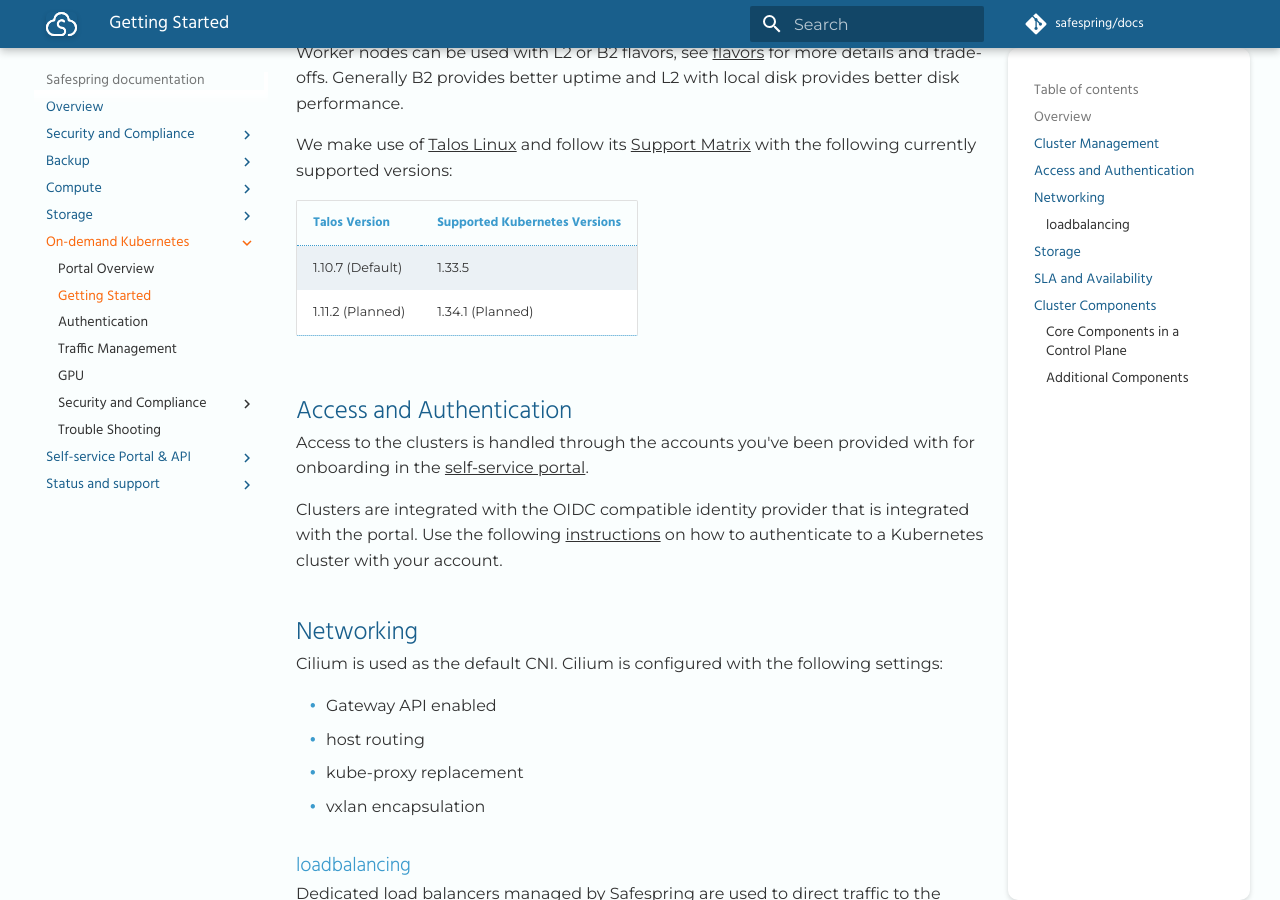
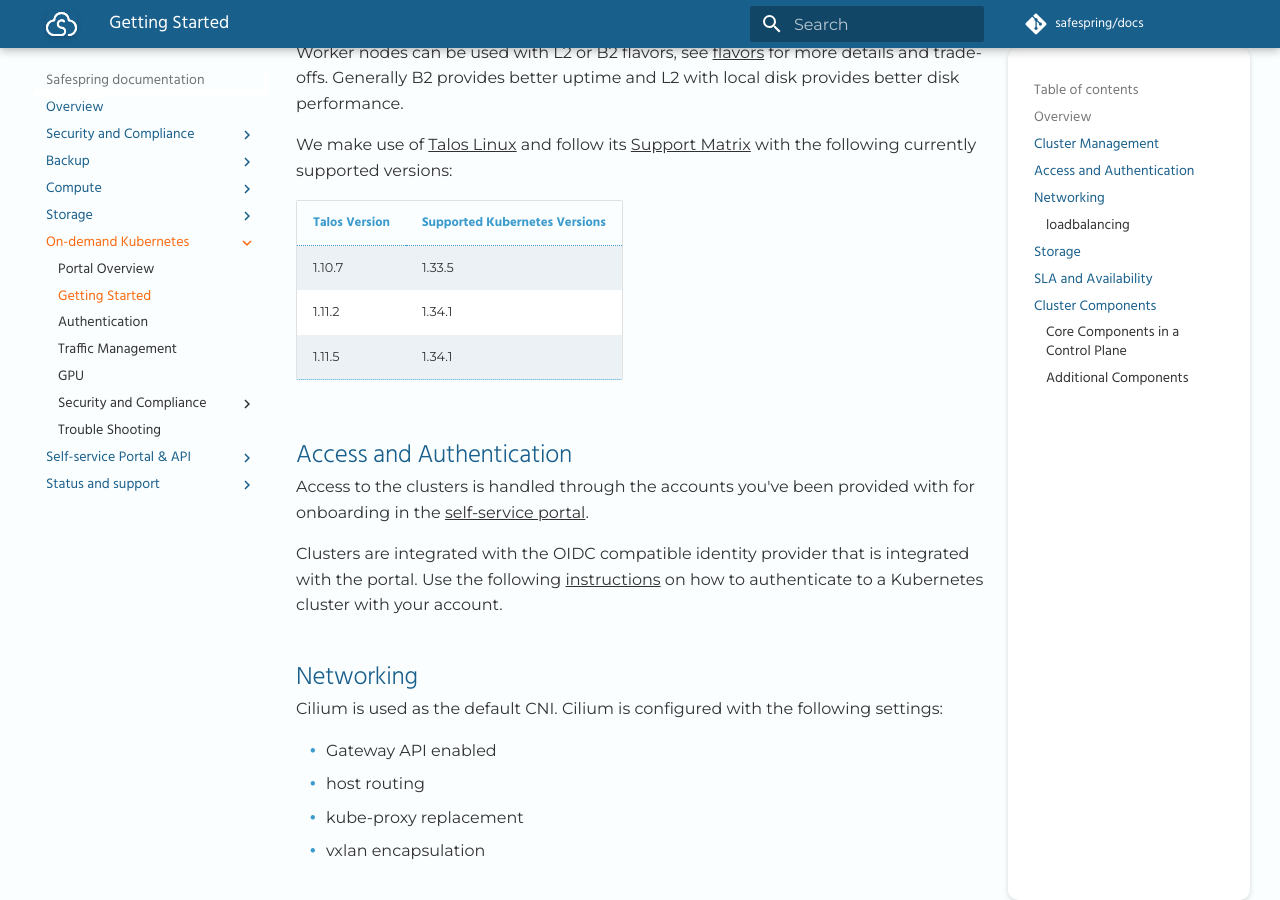
Before and after one commit to safespring/docs, an MkDocs documentation site: the page built from content/kubernetes/getting-started.md, in a window 1280 px wide and 900 px high, scrolled down 676 px. Built offline with MkDocs 1.6.1 and Material for MkDocs 9.7.7, drawn with Linux system fonts in a browser that asks for light colours; some web fonts are replaced; a script that is not in the unit is left out; comment, search, counter and statistics services are not loaded.

Commit message:
Update Talos version support in getting-started.md
Added support for Talos version 1.11.5 with Kubernetes 1.34.1.

```diff
--- a/content/kubernetes/getting-started.md
+++ b/content/kubernetes/getting-started.md
@@ -23,8 +23,9 @@
 
 | **Talos Version**            | **Supported Kubernetes Versions**                     |
 | ---------------------------- | ----------------------------------------------------- |
-| 1.10.7 (Default)             | 1.33.5                                                |
-| 1.11.2 (Planned)             | 1.34.1 (Planned)                                      |
+| 1.10.7                       | 1.33.5                                                |
+| 1.11.2                       | 1.34.1                                                |
+| 1.11.5                       | 1.34.1                                                |
 
 ## Access and Authentication
 
```
